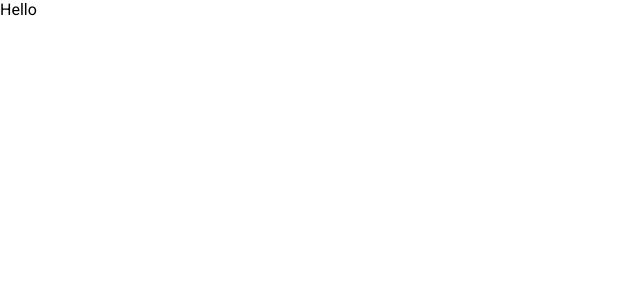
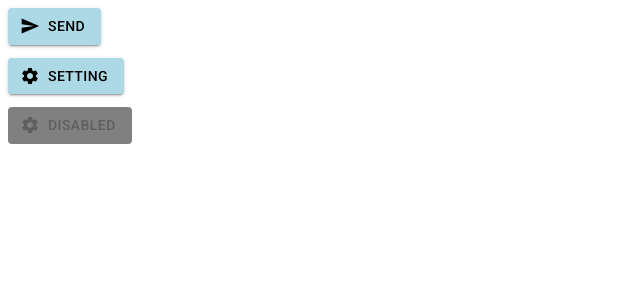
Before and after one commit to ndangohmofor/mui-project, a React (Create React App) app: page / in a window 1280 px wide. Shown: the top 300 px of the page, without its empty margins (0-640 px from the left). Built offline with nearby package versions, Linux system fonts and the light colour scheme.

Commit message:
Creating personal styles for various components

```diff
--- a/src/App.js
+++ b/src/App.js
@@ -1,5 +1,45 @@
+import Button from "@mui/material/Button";
+import Box from "@mui/material/Box";
+import { styled } from "@mui/material";
+import Send from "@mui/icons-material/Send";
+import Settings from "@mui/icons-material/Settings";
+
+const StyledBox = styled(Box)({
+  margin: 3,
+});
+
+const BlueButton = styled(Button)({
+  backgroundColor: "lightblue",
+  color: "#000",
+  margin: 5,
+  "&:hover": {
+    backgroundColor: "skyblue",
+  },
+  "&:disabled": {
+    backgroundColor: "gray",
+  },
+});
+
 function App() {
-  return <div>Hello</div>;
+  return (
+    <>
+      <StyledBox>
+        <BlueButton variant="contained" startIcon={<Send />}>
+          Send
+        </BlueButton>
+      </StyledBox>
+      <StyledBox>
+        <BlueButton variant="contained" startIcon={<Settings />}>
+          Setting
+        </BlueButton>
+      </StyledBox>
+      <StyledBox>
+        <BlueButton variant="contained" startIcon={<Settings />} disabled>
+          Disabled
+        </BlueButton>
+      </StyledBox>
+    </>
+  );
 }
 
 export default App;
```
